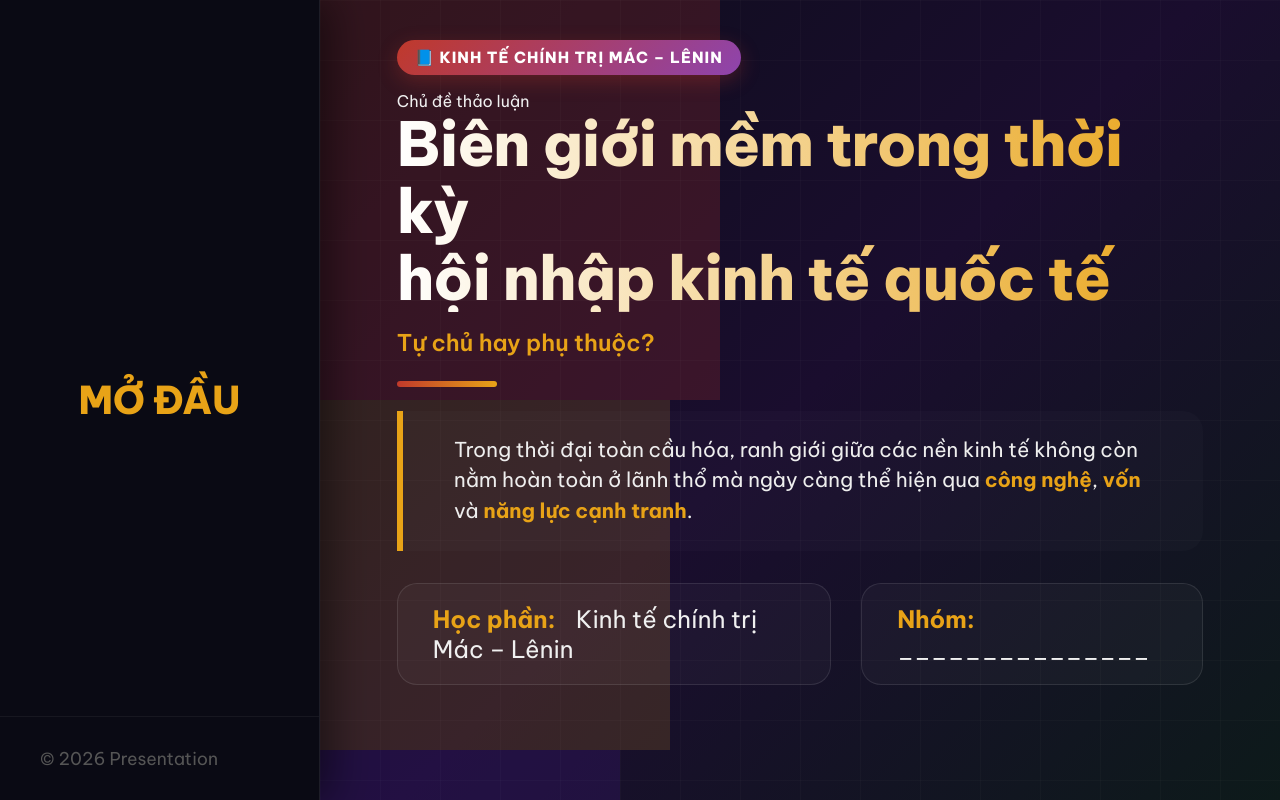
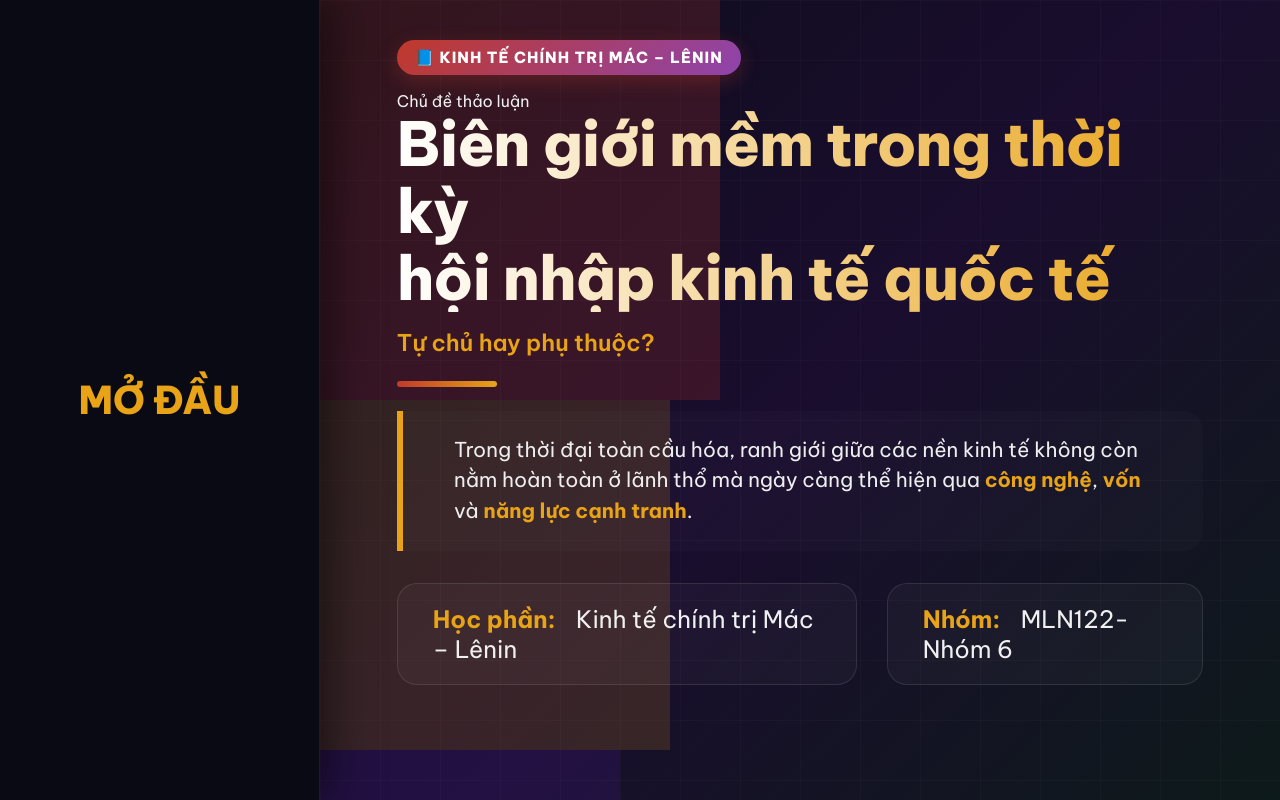
Before and after one commit to Trungntse173505/MLN2, a React (Vite) app: page / in a window 1280 px wide. Built offline with nearby package versions, Linux system fonts and the light colour scheme.

Commit message:
Update group info and remove footer

```diff
--- a/src/App.jsx
+++ b/src/App.jsx
@@ -40,7 +40,7 @@ const Slide1 = () => (
       </div>
       <div className="info-row">
         <div className="info-chip"><span className="label">Học phần:</span> Kinh tế chính trị Mác – Lênin</div>
-        <div className="info-chip"><span className="label">Nhóm:</span> _______________</div>
+        <div className="info-chip"><span className="label">Nhóm:</span> MLN122-Nhóm 6</div>
       </div>
     </div>
   </div>
@@ -268,9 +268,6 @@ export default function App() {
             </div>
           ))}
         </div>
-        <div className="sidebar-footer">
-          <p>© 2026 Presentation</p>
-        </div>
       </aside>
 
       {/* Content Area Area Area Area */}
```
